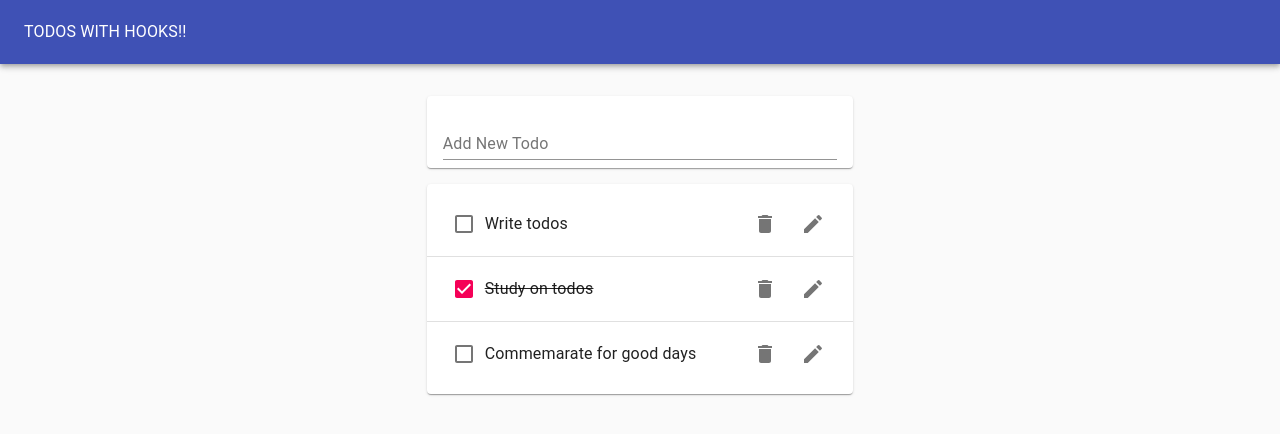
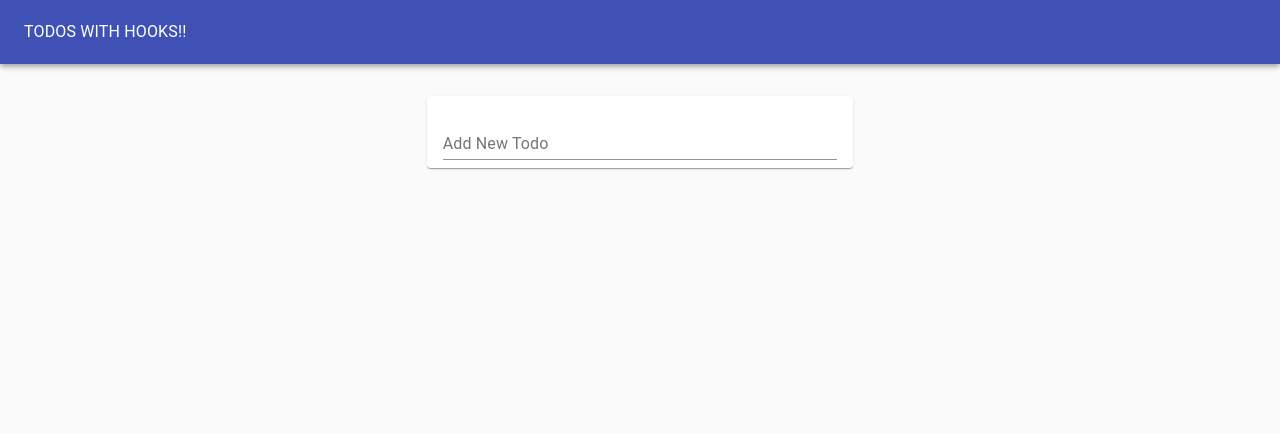
Before and after one commit to appsius/todo_five, a React (Create React App) app: page / in a window 1280 px wide. Shown: the top 434 px of the page. Built offline with nearby package versions, Linux system fonts and the light colour scheme; the HTML template or start-up script is replaced by a standard one.

Commit message:
LocalStorage w/ useEffect Hooks

```diff
--- a/src/TodoApp.js
+++ b/src/TodoApp.js
@@ -1,4 +1,4 @@
-import React, { useState } from 'react';
+import React, { useState, useEffect } from 'react';
 import TodoList from './TodoList';
 import TodoForm from './TodoForm';
 import Typography from '@material-ui/core/Typography';
@@ -9,12 +9,19 @@
 import uuid from 'uuid/v4';
 
 function TodoApp() {
-  const initialTodos = [
-    { id: 1, task: 'Write todos', completed: false },
-    { id: 2, task: 'Study on todos', completed: true },
-    { id: 3, task: 'Commemarate for good days', completed: false }
-  ];
+  const initialTodos = JSON.parse(window.localStorage.getItem('todos') || '[]');
+  // const initialTodos = [
+  //   { id: 1, task: 'Write todos', completed: false },
+  //   { id: 2, task: 'Study on todos', completed: true },
+  //   { id: 3, task: 'Commemarate for good days', completed: false }
+  // ];
+
   const [todos, setTodos] = useState(initialTodos);
+
+  useEffect(() => {
+    window.localStorage.setItem('todos', JSON.stringify(todos));
+  });
+
   const addTodo = newTodoText => {
     setTodos([...todos, { id: uuid(), task: newTodoText, completed: false }]);
   };
--- a/src/TodoList.js
+++ b/src/TodoList.js
@@ -5,6 +5,7 @@
 import Todo from './Todo';
 
 function TodoList({ todos, removeTodo, toggleTodo, editTodo }) {
+  if (todos.length)
     return (
       <Paper>
         <List>
@@ -25,6 +26,7 @@
         </List>
       </Paper>
     );
+  return null;
 }
 
 export default TodoList;
```
Lines whose indentation alone changed are shown as unchanged.
